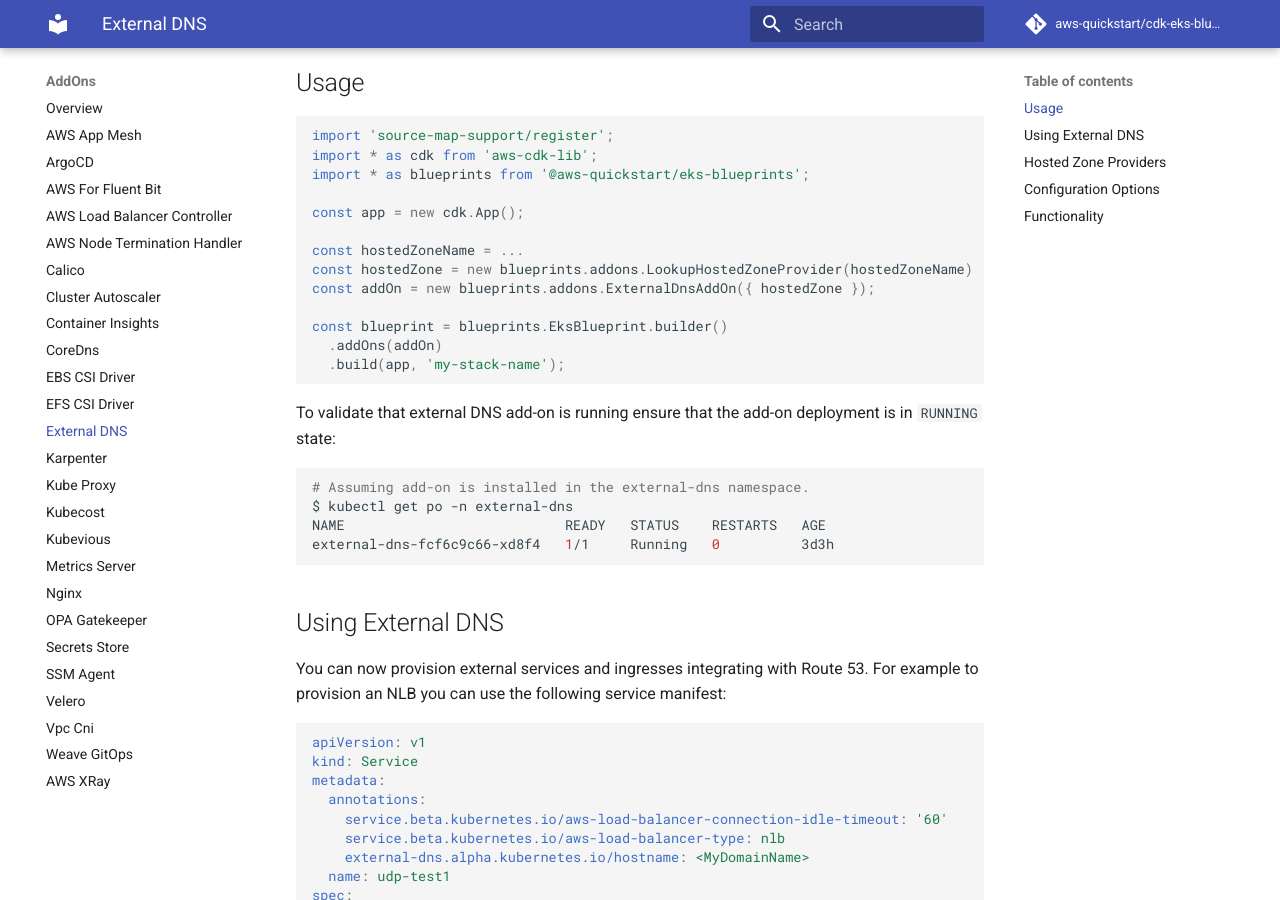
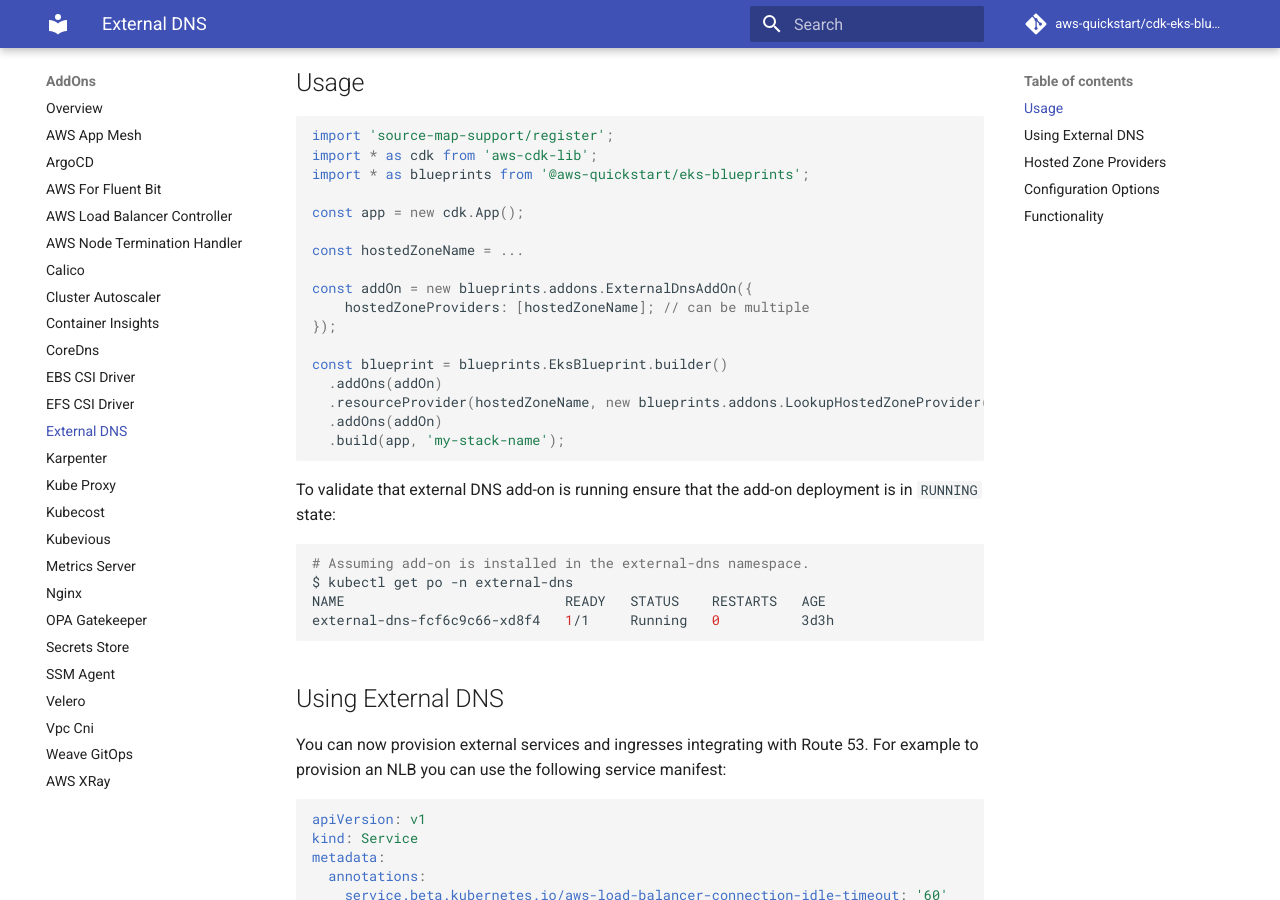
Before and after one commit to aws-quickstart/cdk-eks-blueprints, an MkDocs documentation site: the page built from docs/addons/external-dns.md, in a window 1280 px wide and 900 px high, scrolled down 321 px. Built offline with MkDocs 1.6.1 and Material for MkDocs 9.7.7, drawn with Linux system fonts in a browser that asks for light colours; comment, search, counter and statistics services are not loaded.

Commit message:
doc updates for nginx, external dns

````diff
--- a/docs/addons/external-dns.md
+++ b/docs/addons/external-dns.md
@@ -14,10 +14,14 @@
 const app = new cdk.App();
 
 const hostedZoneName = ...
-const hostedZone = new blueprints.addons.LookupHostedZoneProvider(hostedZoneName)
-const addOn = new blueprints.addons.ExternalDnsAddOn({ hostedZone });
+
+const addOn = new blueprints.addons.ExternalDnsAddOn({
+    hostedZoneProviders: [hostedZoneName]; // can be multiple
+});
 
 const blueprint = blueprints.EksBlueprint.builder()
+  .addOns(addOn)
+  .resourceProvider(hostedZoneName, new blueprints.addons.LookupHostedZoneProvider(hostedZoneName))
   .addOns(addOn)
   .build(app, 'my-stack-name');
 ```
````
Also changed, not shown: docs/addons/nginx.md (+1 -1 lines), docs/teams.md (+2 -2 lines).
